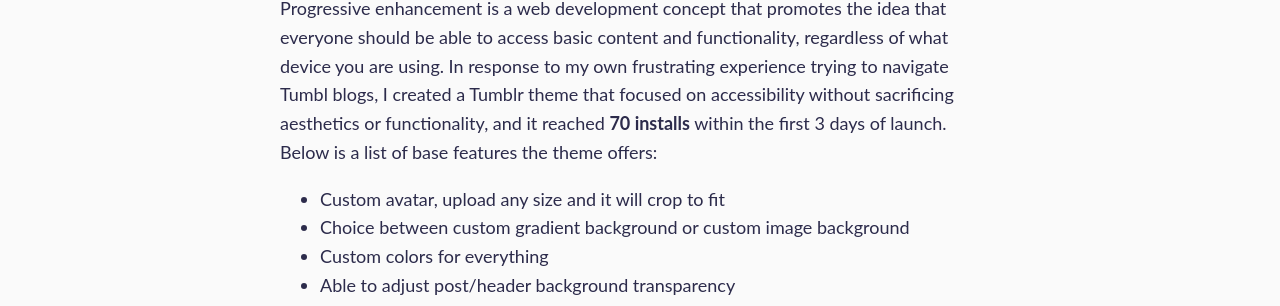
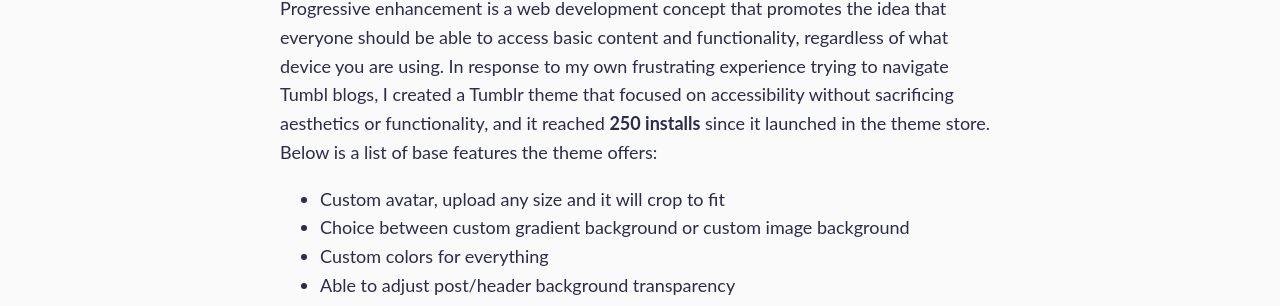
Before and after one commit to nchan0154/nicchan.me-legacy, a Jekyll site: the page built from _projects/progressive-tumblr-theme.md, in a window 1280 px wide and 900 px high, scrolled down 1147 px. Shown: the part 148-454 px from the top of the window. Built offline with Jekyll 4.4.1, drawn with Linux system fonts in a browser that asks for light colours; some web fonts are replaced.

Commit message:
content tweaks, image adjustments

```diff
--- a/_projects/progressive-tumblr-theme.md
+++ b/_projects/progressive-tumblr-theme.md
@@ -18,7 +18,7 @@
     I was frustrated with many of the existing Tumblr themes out there; most themes had tiny text, a lack of contrast and were not responsive at all. I knew that many people on Tumblr cared about accessibility, but most of the themes in the theme store failed to implement accessibility in any meaningful way. Time to do something about it!
 
 solution: |
-    Progressive is a Tumblr theme built with the idea of “progressive enhancement” in mind. Progressive enhancement is a web development concept that promotes the idea that everyone should be able to access basic content and functionality, regardless of what device you are using. In response to my own frustrating experience trying to navigate Tumbl blogs, I created a Tumblr theme that focused on accessibility without sacrificing aesthetics or functionality, and it reached <strong>70 installs</strong> within the first 3 days of launch. Below is a list of base features the theme offers:
+    Progressive is a Tumblr theme built with the idea of “progressive enhancement” in mind. Progressive enhancement is a web development concept that promotes the idea that everyone should be able to access basic content and functionality, regardless of what device you are using. In response to my own frustrating experience trying to navigate Tumbl blogs, I created a Tumblr theme that focused on accessibility without sacrificing aesthetics or functionality, and it reached <strong>250 installs</strong> since it launched in the theme store. Below is a list of base features the theme offers:
     <ul>
     <li>Custom avatar, upload any size and it will crop to fit</li>
     <li>Choice between custom gradient background or custom image background</li>
--- a/index.html
+++ b/index.html
@@ -4,7 +4,7 @@
 ---
 
 <header class="hero__wrapper">
-    <img class="hero__img" src="/img/main.png" alt="Self Portrait of Nic Chan">
+    <img class="hero__img" src="/img/main-2.png" alt="Self Portrait of Nic Chan">
     <img class="hero__overlay" src="/img/main-overlay.png">
     <div class="hero__description-wrapper"><h2 class="hero__description">Nic Chan is a Hong Kong based web developer and&nbsp;designer.</h2></div>
 </header>
```
Also changed, not shown: img/main-2.png (added).
